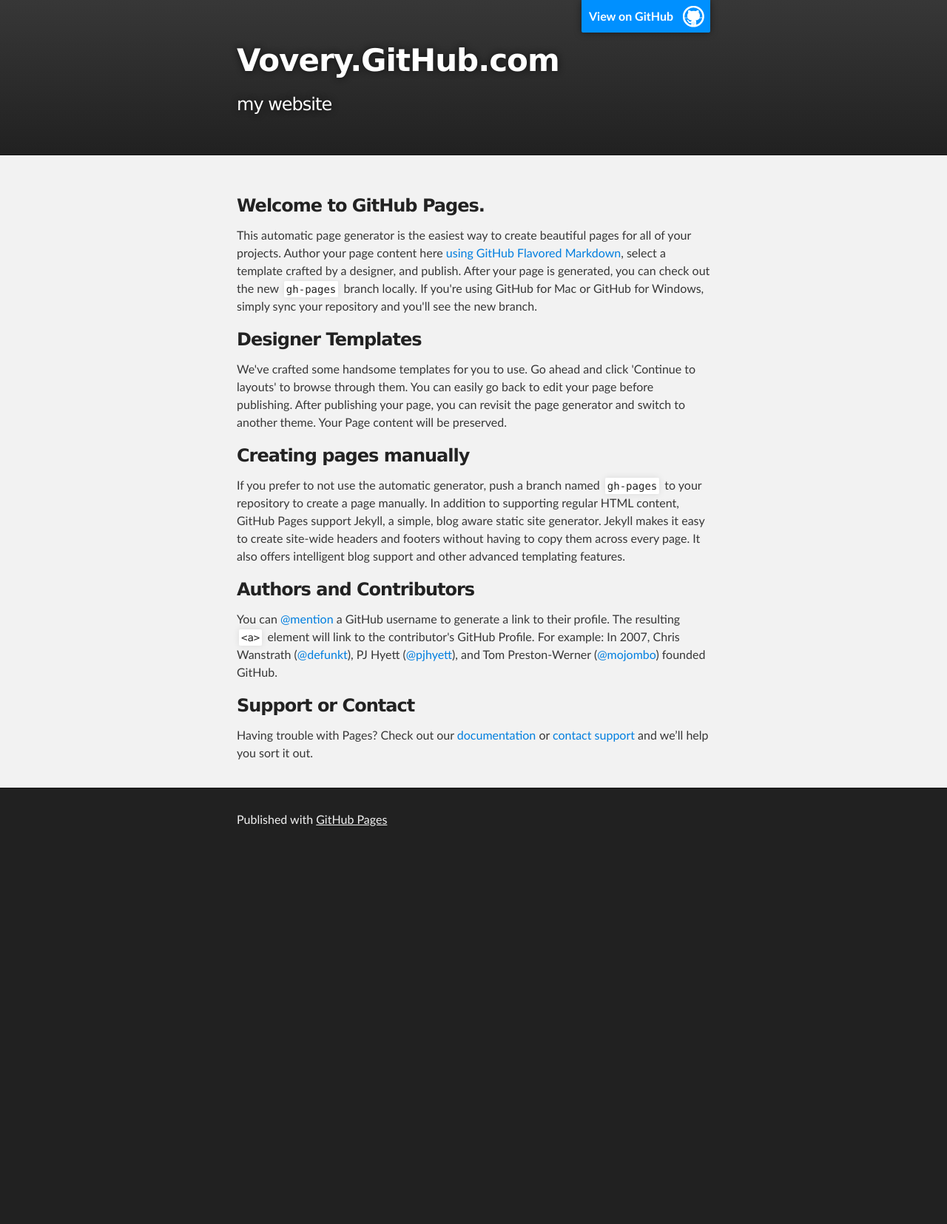
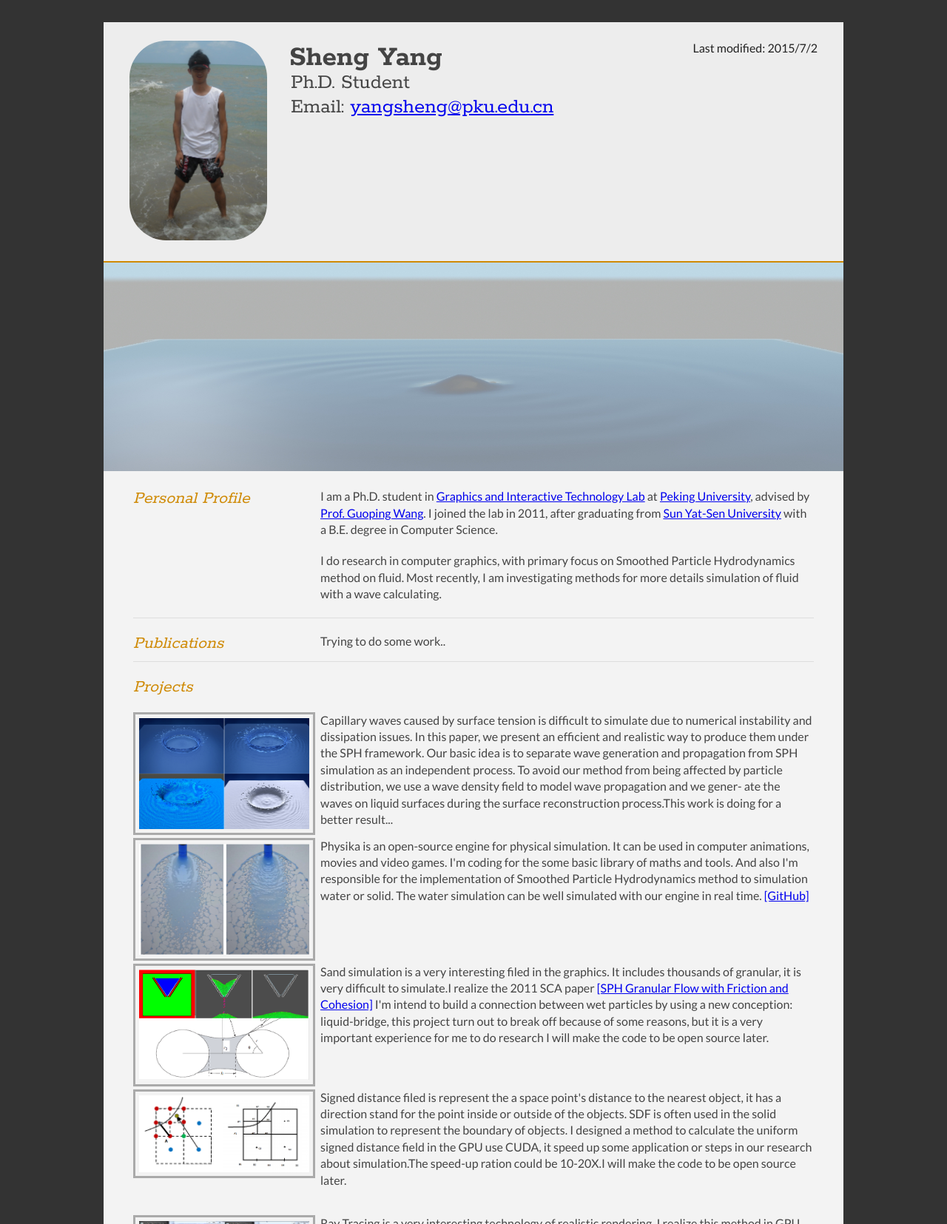
Before and after one commit to Vovery/vovery.github.com, a plain HTML site: page index.html in a window 1280 px wide. Shown: the top 1655 px of the page at 74% size. Before the commit the page ends 1155 px from the top, so only its background shows below. Drawn offline with Linux system fonts and the light colour scheme.

Commit message:
Mod
upload mySelf

```diff
--- a/index.html
+++ b/index.html
@@ -1,67 +1,165 @@
 <!DOCTYPE html>
 <html>
+  <head>
+    <title>Sheng Yang - PKU</title>
 
-  <head>
-    <meta charset='utf-8'>
-    <meta http-equiv="X-UA-Compatible" content="chrome=1">
-    <meta name="description" content="Vovery.GitHub.com : my website">
+    <meta name="viewport" content="width=device-width"/>
+    <meta name="description" content=""/>
+    <meta charset="UTF-8">
 
-    <link rel="stylesheet" type="text/css" media="screen" href="stylesheets/stylesheet.css">
+    <link type="text/css" rel="stylesheet" href="./stylesheets/style.css">
+    <link href='http://fonts.googleapis.com/css?family=Rokkitt:400,700|Lato:400,300' rel='stylesheet' type='text/css'>
 
-    <title>Vovery.GitHub.com</title>
+    <!--[if lt IE 9]>
+        <script src="//html5shiv.googlecode.com/svn/trunk/html5.js"></script>
+        <![endif]-->
   </head>
+  <body id="top">
+    <div id="wholePage" class="instaFade">
+	  <div class="mainDetails">
+		<div id="headshot" class="instaFade">
+		  <img src="./images/2.jpg" alt="Sheng Yang" />
+		</div>
 
-  <body>
+		<div id="contactDetails">
+          <ul>
+            <li><h1 class="instaFade delayOne">Sheng Yang</h1></li>
+            <li><h2 class="instaFade delayOne">Ph.D. Student</h2></li>
+            <li><h2>Email: <a href="mailto:yangsheng@pku.edu.cn" target="_blank">yangsheng@pku.edu.cn</a></h2></li>
+          </ul>
+		</div>
 
-    <!-- HEADER -->
-    <div id="header_wrap" class="outer">
-        <header class="inner">
-          <a id="forkme_banner" href="https://github.com/Vovery">View on GitHub</a>
+		<div id="pageInfo" class="instaFade delayOne">
+		  Last modified: 2015/7/2
+		</div>
+		<div class="clear"></div>
+	  </div>
+	  <div id="ttimage" class="ttimage">
+			<img src="./images/vovery_0.png" alt="Sheng Yang" />
+		</div>
+	  <div id="mainArea" class="instaFade delayOne">
 
-          <h1 id="project_title">Vovery.GitHub.com</h1>
-          <h2 id="project_tagline">my website</h2>
-
-        </header>
-    </div>
-
-    <!-- MAIN CONTENT -->
-    <div id="main_content_wrap" class="outer">
-      <section id="main_content" class="inner">
-        <h3>
-<a id="welcome-to-github-pages" class="anchor" href="#welcome-to-github-pages" aria-hidden="true"><span class="octicon octicon-link"></span></a>Welcome to GitHub Pages.</h3>
-
-<p>This automatic page generator is the easiest way to create beautiful pages for all of your projects. Author your page content here <a href="https://guides.github.com/features/mastering-markdown/">using GitHub Flavored Markdown</a>, select a template crafted by a designer, and publish. After your page is generated, you can check out the new <code>gh-pages</code> branch locally. If you're using GitHub for Mac or GitHub for Windows, simply sync your repository and you'll see the new branch.</p>
-
-<h3>
-<a id="designer-templates" class="anchor" href="#designer-templates" aria-hidden="true"><span class="octicon octicon-link"></span></a>Designer Templates</h3>
-
-<p>We've crafted some handsome templates for you to use. Go ahead and click 'Continue to layouts' to browse through them. You can easily go back to edit your page before publishing. After publishing your page, you can revisit the page generator and switch to another theme. Your Page content will be preserved.</p>
-
-<h3>
-<a id="creating-pages-manually" class="anchor" href="#creating-pages-manually" aria-hidden="true"><span class="octicon octicon-link"></span></a>Creating pages manually</h3>
-
-<p>If you prefer to not use the automatic generator, push a branch named <code>gh-pages</code> to your repository to create a page manually. In addition to supporting regular HTML content, GitHub Pages support Jekyll, a simple, blog aware static site generator. Jekyll makes it easy to create site-wide headers and footers without having to copy them across every page. It also offers intelligent blog support and other advanced templating features.</p>
-
-<h3>
-<a id="authors-and-contributors" class="anchor" href="#authors-and-contributors" aria-hidden="true"><span class="octicon octicon-link"></span></a>Authors and Contributors</h3>
-
-<p>You can <a href="https://github.com/blog/821" class="user-mention">@mention</a> a GitHub username to generate a link to their profile. The resulting <code>&lt;a&gt;</code> element will link to the contributor's GitHub Profile. For example: In 2007, Chris Wanstrath (<a href="https://github.com/defunkt" class="user-mention">@defunkt</a>), PJ Hyett (<a href="https://github.com/pjhyett" class="user-mention">@pjhyett</a>), and Tom Preston-Werner (<a href="https://github.com/mojombo" class="user-mention">@mojombo</a>) founded GitHub.</p>
-
-<h3>
-<a id="support-or-contact" class="anchor" href="#support-or-contact" aria-hidden="true"><span class="octicon octicon-link"></span></a>Support or Contact</h3>
-
-<p>Having trouble with Pages? Check out our <a href="https://help.github.com/pages">documentation</a> or <a href="https://github.com/contact">contact support</a> and we’ll help you sort it out.</p>
-      </section>
-    </div>
-
-    <!-- FOOTER  -->
-    <div id="footer_wrap" class="outer">
-      <footer class="inner">
-        <p>Published with <a href="https://pages.github.com">GitHub Pages</a></p>
-      </footer>
-    </div>
+        <!-- Personal Profile Section-->
+		<section>
+		  <article>
+			<div class="sectionTitle">
+			  <h1>Personal Profile</h1>
+			</div>
+			<div class="sectionContent">
+			<p>
+					I am a Ph.D. student in <a target="_blank" href="http://www.graphics.pku.edu.cn">Graphics and Interactive Technology Lab</a> at
+		<a target="_blank" href="http://english.pku.edu.cn/">Peking University</a>, advised by <a target="_blank" href="http://www.graphics.pku.edu.cn/members/wgp/index.htm">Prof. Guoping Wang</a>.
+		I joined the lab in 2011, after graduating from <a target="_blank" href="http://www.sysu.edu.cn/">Sun Yat-Sen University</a> with a B.E. degree in Computer Science.
+		            </p>
+		            <p>
+		I do research in computer graphics, with primary focus on Smoothed Particle Hydrodynamics method on fluid.
+		Most recently, I am investigating methods for more details simulation of fluid with a wave calculating.
+		            </p>
+			</div>
+		  </article>
+		  <div class="clear"></div>
+		</section>
 
 
 
+		<!--Publication Section-->
+		<section>
+		  <div class="sectionTitle">
+			<h1>Publications</h1>
+		  </div>
+          <div class="sectionContent">
+				<ul>
+				    <p> Trying to do some work..</p>
+				</ul>
+			</div>
+          <br/><br/>
+		</section>
+
+      	 <!--Projects Section-->
+        <section>
+          <div class="sectionTitle">
+            <h1>Projects</h1>
+          </div>
+          <br/><br/>
+          <!-- Project 1-->
+          <div class="paperShow">
+            <div class="paperImage">
+              <img src="./images/Wave.jpg" border="0" alt="Wave Simulation"/>
+            </div>
+            <div class="paperInfo">
+              <p>Capillary waves caused by surface tension is difficult to simulate due to numerical instability and dissipation issues. In this paper, we present an efficient and realistic way to produce them under the SPH framework. Our basic idea is to separate wave generation and propagation from SPH simulation as an independent process. To
+avoid our method from being affected by particle distribution, we
+use a wave density field to model wave propagation and we gener-
+ate the waves on liquid surfaces during the surface reconstruction
+process.This work is doing for a better result...</p>
+            </div>
+          </div>
+          <!-- Project 2-->
+		 <div class="paperShow">
+            <div class="paperImage">
+              <img src="./images/physika.PNG" border="0" alt="Simulation Engine"/>
+            </div>
+            <div class="paperInfo">
+              <p>
+			  Physika is an open-source engine for physical simulation. It can be used in computer animations, movies and video games. I'm coding for the some basic library of maths and tools.
+			  And also I'm responsible for the implementation of Smoothed Particle Hydrodynamics method to simulation water or solid. The water simulation can be well simulated with our engine in real time.
+			  <a href="https://github.com/FeiZhu/Physika">[GitHub]</a>
+			</p>
+            </div>
+          </div>
+
+		       <!-- Project 3-->
+		 <div class="paperShow">
+            <div class="paperImage">
+              <img src="./images/Sand.PNG" border="0" alt="Sand Simulation"/>
+            </div>
+            <div class="paperInfo">
+              <p>
+			 Sand simulation is a very interesting filed in the graphics. It includes thousands of granular, it is very difficult to simulate.I realize the 2011 SCA paper <a href="http://www.gmrv.es/Publications/2011/AO11/">[SPH Granular Flow with Friction and Cohesion]</a>
+			 I'm intend to build a connection between wet particles by using a new conception: liquid-bridge, this project turn out to break off because of some reasons, but it is a very important experience for me to do research
+			 I will make the code to be open source later.
+			</p>
+            </div>
+          </div>
+		  <!-- Project 4-->
+		 <div class="paperShow">
+            <div class="paperImage">
+              <img src="./images/SDF.PNG" border="0" alt="Signed Distance Field"/>
+            </div>
+            <div class="paperInfo">
+              <p>
+			Signed distance filed is represent the a space point's distance to the nearest object, it has a direction stand for the point inside or outside of the objects.
+			SDF is often used in the solid simulation to represent the boundary of objects. I designed a method to calculate the uniform signed distance field in the GPU use CUDA,
+			it speed up some application or steps in our research about simulation.The speed-up ration could be 10-20X.I will make the code to be open source later.
+			</p>
+            </div>
+          </div>
+
+		  <!-- Project 5-->
+		 <div class="paperShow">
+            <div class="paperImage">
+              <img src="./images/RT.PNG" border="0" alt="Ray Tracing"/>
+            </div>
+            <div class="paperInfo">
+              <p>
+			Ray Tracing is a very interesting technology of realistic rendering. I realize this method in GPU entirely, and I use the thrust(CUDA's template library) to do it, which make
+			the code to be simple and elegant.
+			</p>
+            </div>
+          </div>
+
+        </section>
+
+	  </div>
+    </div>
+    <script type="text/javascript">
+      var gaJsHost = (("https:" == document.location.protocol) ? "https://ssl." : "http://www.");
+      document.write(unescape("%3Cscript src='" + gaJsHost + "google-analytics.com/ga.js' type='text/javascript'%3E%3C/script%3E"));
+    </script>
+    <script type="text/javascript">
+      var pageTracker = _gat._getTracker("UA-39425424-2");
+      pageTracker._initData();
+      pageTracker._trackPageview();
+    </script>
   </body>
 </html>
--- /dev/null
+++ b/stylesheets/style.css
@@ -0,0 +1,374 @@
+html,body,div,span,object,iframe,h1,h2,h3,h4,h5,h6,p,blockquote,pre,abbr,address,cite,code,del,dfn,em,img,ins,kbd,q,samp,small,strong,sub,sup,var,b,i,dl,dt,dd,ol,ul,li,fieldset,form,label,legend,table,caption,tbody,tfoot,thead,tr,th,td,article,aside,canvas,details,figcaption,figure,footer,header,hgroup,menu,nav,section,summary,time,mark,audio,video {
+border:0;
+font:inherit;
+font-size:100%;
+margin:0;
+padding:0;
+vertical-align:baseline;
+}
+
+article,aside,details,figcaption,figure,footer,header,hgroup,menu,nav,section {
+display:block;
+}
+
+html, body {background: #333333; font-family: 'Lato', helvetica, arial, sans-serif; font-size: 16px; color: #222;}
+
+.clear {clear: both;}
+
+p {
+	font-size: 1em;
+	line-height: 1.4em;
+	margin-bottom: 20px;
+	color: #444;
+}
+
+Bold {
+    font-weight: bold;
+}
+
+Emph {
+    font-style: italic;
+}
+
+#wholePage {
+	width: 90%;
+	max-width: 1000px;
+	background: #f3f3f3;
+	margin: 30px auto;
+}
+
+#ttimage img {
+max-width:1000px;
+width:1000px;
+width:expression(document.body.clientWidth>1000px?"1000px":"auto");
+overflow:hidden;
+}
+
+.mainDetails {
+	padding: 25px 35px;
+	border-bottom: 2px solid #cf8a05;
+	background: #ededed;
+}
+
+#contactDetails h1 {
+	font-size: 2.5em;
+	font-weight: 700;
+	font-family: 'Rokkitt', Helvetica, Arial, sans-serif;
+	margin-bottom: -6px;
+}
+
+#contactDetails h2 {
+	font-size: 1.8em;
+	margin-left: 2px;
+	font-family: 'Rokkitt', Helvetica, Arial, sans-serif;
+}
+
+#mainArea {
+	padding: 0 40px;
+}
+
+#headshot {
+	width: 20%;
+	float: left;
+	margin-right: 30px;
+}
+
+#headshot img {
+	width: 100%;
+	height: auto;
+	-webkit-border-radius: 50px;
+	border-radius: 50px;
+}
+
+#contactDetails {
+	float: left;
+}
+
+#contactDetails ul {
+	list-style-type: none;
+}
+
+.socialIcon {
+	padding-right: 5px;
+    float: left;
+}
+
+#pageInfo {
+	float: right;
+}
+
+#pageInfo ul {
+	list-style-type: none;
+	font-size: 0.9em;
+	margin-top: 2px;
+}
+
+#pageInfo ul li {
+	margin-bottom: 3px;
+	color: #444;
+}
+
+#contactDetails,pageInfo ul li a, a[href^=tel] {
+	color: #444;
+	text-decoration: none;
+	-webkit-transition: all .3s ease-in;
+	-moz-transition: all .3s ease-in;
+	-o-transition: all .3s ease-in;
+	-ms-transition: all .3s ease-in;
+	transition: all .3s ease-in;
+}
+
+#pageInfo ul li a:hover {
+	color: #cf8a05;
+}
+
+section {
+	border-top: 1px solid #dedede;
+	padding: 20px 0 0;
+}
+
+section:first-child {
+	border-top: 0;
+}
+
+section:last-child {
+	padding: 20px 0 10px;
+}
+
+.sectionTitle {
+	float: left;
+	width: 25%;
+}
+
+.sectionContent {
+	float: right;
+	width: 72.5%;
+}
+
+.sectionTitle h1 {
+	font-family: 'Rokkitt', Helvetica, Arial, sans-serif;
+	font-style: italic;
+	font-size: 1.5em;
+	color: #cf8a05;
+}
+
+.sectionContent h2 {
+	font-family: 'Rokkitt', Helvetica, Arial, sans-serif;
+	font-size: 1.5em;
+	margin-bottom: -2px;
+}
+
+.paperShow {
+	padding: 10px 0px;
+	border-bottom: 2px;
+    height: 150px;
+}
+
+.paperImage {
+    float: left;
+    width: 25%;
+    height: 100%;
+    max-width: 25%;
+    max-height: 100%;
+}
+
+.paperImage img {
+    width: 100%;
+    max-width: 100%;
+    max-height: 100%;
+	border:solid 3px #aaa;display:block;padding:5px;
+}
+
+.paperInfo {
+    float: right;
+    width: 72.5%;
+    height: 100%;
+    max-width: 72.5%;
+    max-height: 100%;
+}
+
+.paperFile {
+	padding-right: 10px;
+    float: left;
+}
+
+@media all and (min-width: 602px) and (max-width: 800px) {
+	#headshot {
+		display: none;
+	}
+}
+
+@media all and (max-width: 601px) {
+	#wholePage {
+		width: 95%;
+		margin: 10px auto;
+		min-width: 280px;
+	}
+
+	#headshot {
+		display: none;
+	}
+
+	#contactDetails, #pageInfo {
+		float: none;
+		width: 100%;
+		text-align: center;
+	}
+
+	.sectionTitle, .sectionContent {
+		float: none;
+		width: 100%;
+	}
+
+	.sectionTitle {
+		margin-left: -2px;
+		font-size: 1.25em;
+	}
+}
+
+@media all and (max-width: 480px) {
+	.mainDetails {
+		padding: 15px 15px;
+	}
+
+	section {
+		padding: 15px 0 0;
+	}
+
+	#mainArea {
+		padding: 0 25px;
+	}
+
+
+	#contactDetails h1 {
+		line-height: .8em;
+		margin-bottom: 4px;
+	}
+}
+
+@media print {
+    #wholePage {
+        width: 100%;
+    }
+}
+
+@-webkit-keyframes reset {
+	0% {
+		opacity: 0;
+	}
+	100% {
+		opacity: 0;
+	}
+}
+
+@-webkit-keyframes fade-in {
+	0% {
+		opacity: 0;
+	}
+	40% {
+		opacity: 0;
+	}
+	100% {
+		opacity: 1;
+	}
+}
+
+@-moz-keyframes reset {
+	0% {
+		opacity: 0;
+	}
+	100% {
+		opacity: 0;
+	}
+}
+
+@-moz-keyframes fade-in {
+	0% {
+		opacity: 0;
+	}
+	40% {
+		opacity: 0;
+	}
+	100% {
+		opacity: 1;
+	}
+}
+
+@keyframes reset {
+	0% {
+		opacity: 0;
+	}
+	100% {
+		opacity: 0;
+	}
+}
+
+@keyframes fade-in {
+	0% {
+		opacity: 0;
+	}
+	40% {
+		opacity: 0;
+	}
+	100% {
+		opacity: 1;
+	}
+}
+
+.instaFade {
+    -webkit-animation-name: reset, fade-in;
+    -webkit-animation-duration: 1.5s;
+    -webkit-animation-timing-function: ease-in;
+
+	-moz-animation-name: reset, fade-in;
+    -moz-animation-duration: 1.5s;
+    -moz-animation-timing-function: ease-in;
+
+	animation-name: reset, fade-in;
+    animation-duration: 1.5s;
+    animation-timing-function: ease-in;
+}
+
+.quickFade {
+    -webkit-animation-name: reset, fade-in;
+    -webkit-animation-duration: 2.5s;
+    -webkit-animation-timing-function: ease-in;
+
+	-moz-animation-name: reset, fade-in;
+    -moz-animation-duration: 2.5s;
+    -moz-animation-timing-function: ease-in;
+
+	animation-name: reset, fade-in;
+    animation-duration: 2.5s;
+    animation-timing-function: ease-in;
+}
+
+.delayOne {
+	-webkit-animation-delay: 0, .5s;
+	-moz-animation-delay: 0, .5s;
+	animation-delay: 0, .5s;
+}
+
+.delayTwo {
+	-webkit-animation-delay: 0, 1s;
+	-moz-animation-delay: 0, 1s;
+	animation-delay: 0, 1s;
+}
+
+.delayThree {
+	-webkit-animation-delay: 0, 1.5s;
+	-moz-animation-delay: 0, 1.5s;
+	animation-delay: 0, 1.5s;
+}
+
+.delayFour {
+	-webkit-animation-delay: 0, 2s;
+	-moz-animation-delay: 0, 2s;
+	animation-delay: 0, 2s;
+}
+
+.delayFive {
+	-webkit-animation-delay: 0, 2.5s;
+	-moz-animation-delay: 0, 2.5s;
+	animation-delay: 0, 2.5s;
+}
```
Also changed, not shown: images/2.jpg (added), images/RT.PNG (added), images/SDF.PNG (added), images/Wave.jpg (added), images/liquidbridge.PNG (added), images/physika.png (added), images/sand.png (added), images/vovery.jpg (added), images/vovery_0.png (added), images/yangsheng.jpg (added), license.txt (added).
